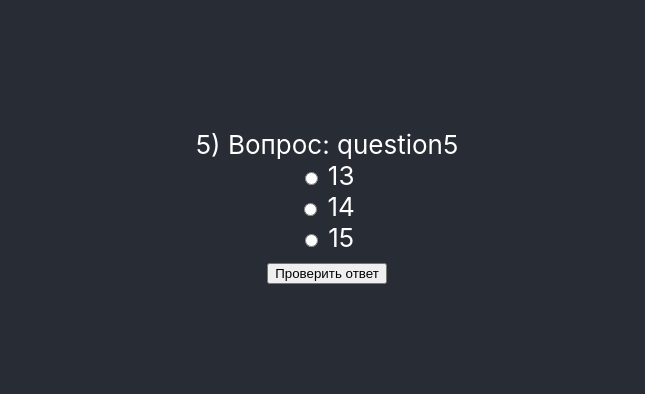
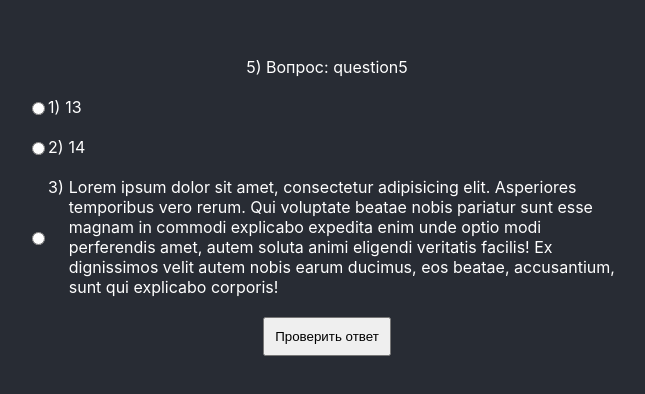
Before and after one commit to Khvostov-Nik/test, a React (Create React App) app: page / in a window 1280 px wide. Shown: the part 194-588 px from the top of the page, without its empty margins (313-958 px from the left). Built offline with nearby package versions, Linux system fonts and the light colour scheme.

Commit message:
решил почти все проблемы что были раньше

```diff
--- a/src/App.css
+++ b/src/App.css
@@ -1,16 +1,40 @@
-.App {
-  text-align: center;
-}
-
-
-
 .App-header {
   background-color: #282c34;
-  min-height: 100vh;
+
+}
+.container{
   display: flex;
   flex-direction: column;
+  width: 600px;
+  min-height: 100vh;
   align-items: center;
   justify-content: center;
-  font-size: calc(10px + 2vmin);
+  margin: 0 auto;
   color: white;
 }
+.btn{
+  max-width: 200px;
+  padding: 10px;
+}
+.answer,.question{
+  margin-bottom: 20px;
+}
+.answer{
+margin-right: auto;
+}
+.answer-text{
+  max-width: 580px;
+  margin-left: 5px;
+}
+.answer-inner{
+  display: flex;
+}
+/* .input-radio{
+  display: none;
+} */
+.err{
+  background-color:red;
+}
+.correct{
+  background-color: green;
+}
--- a/src/App.jsx
+++ b/src/App.jsx
@@ -1,104 +1,113 @@
-import "./App.css";
+import './App.css';
 
 function App() {
   const questions = [
     {
-      id: "1",
-      question: "Виды инструктажей, проводимые для рабочих профессий:",
-      true: "1",
+      id: '1',
+      question: 'Виды инструктажей, проводимые для рабочих профессий:',
+      true: '1',
       answers: {
-        a: "По программе первичного инструктажа для работников рабочих профессий",
-        b: "По программе вводного инструктажа",
-        c: "Программа не требуется",
+        a: 'По программе первичного инструктажа для работников рабочих профессий',
+        b: 'По программе вводного инструктажа',
+        c: 'Программа не требуется',
       },
     },
     {
-      id: "2",
-      question: "question2",
-      true: "2",
+      id: '2',
+      question: 'question2',
+      true: '2',
       answers: {
-        a: "4",
-        b: "5",
-        c: "6",
+        a: 'Lorem ipsum dolor sit amet.',
+        b: 'em ipsum dolor sit amet.',
+        c: '6Lorem ipsum nnndolor sit amet.',
       },
     },
     {
-      id: "3",
-      question: "question3",
-      true: "1",
+      id: '3',
+      question: 'question3',
+      true: '1',
       answers: {
-        a: "7",
-        b: "8",
-        c: "9",
+        a: '7',
+        b: '8',
+        c: '9',
       },
     },
     {
-      id: "4",
-      question: "question4",
-      true: "2",
+      id: '4',
+      question: 'question4',
+      true: '2',
       answers: {
-        a: "10",
-        b: "11",
-        c: "12",
+        a: '10',
+        b: '11',
+        c: '12',
       },
     },
     {
-      id: "5",
-      question: "question5",
-      true: "3",
+      id: '5',
+      question: 'question5',
+      true: '3',
       answers: {
-        a: "13",
-        b: "14",
-        c: "15",
+        a: '13',
+        b: '14',
+        c: 'Lorem ipsum dolor sit amet, consectetur adipisicing elit. Asperiores temporibus vero rerum. Qui voluptate beatae nobis pariatur sunt esse magnam in commodi explicabo expedita enim unde optio modi perferendis amet, autem soluta animi eligendi veritatis facilis! Ex dignissimos velit autem nobis earum ducimus, eos beatae, accusantium, sunt qui explicabo corporis!',
       },
     },
     {
-      id: "6",
-      question: "question6",
-      true: "2",
+      id: '6',
+      question: 'question6',
+      true: '2',
       answers: {
-        a: "16",
-        b: "17",
-        c: "18",
+        a: '16',
+        b: '17',
+        c: '18',
       },
     },
   ];
+  let count = 1;
+  const rand = Math.floor(Math.random() * questions.length);
+  const questionRand = questions[rand].question;
+  const id = questions[rand].id;
+  const answers = Object.entries(questions[rand].answers);
+  const answerRand = answers.sort(() => Math.random() - 0.5);
 
-  let rand = Math.floor(Math.random() * questions.length);
-  let questionRand = questions[rand].question;
-  let id = questions[rand].id;
-  // let trueAnswer = questions[rand].true;
-  let answers = Object.entries(questions[rand].answers);
-  let answerRand = answers.sort(() => Math.random() - 0.5);
+  const checkAnswer = () => {
+    const checkRadio =document.querySelector(
+      'input[name="answer"]:checked'
+      );
+    // const trueAnswer = questions[rand].true;
+      if (!checkRadio) {
 
-  let question = () => {
+        return
+    }
+  };
+
+  const question = () => {
     return (
-      <div key={id}>
+      <div className='question' key={id}>
         {id}) Вопрос: {questionRand}
       </div>
     );
   };
 
-//  const getValue =()=> document.querySelector('input[name="answer"]:checked').value;
-
-  let answerShow = answerRand.map((item) => {
+  const answerShow = answerRand.map((item) => {
     return (
-      <div key={item[0]}>
-        <label>
-          <input value={item[0]} type="radio" name="answer" id="{count++}" />
-          <span > {item[1]} </span>
+      <div className='answer'>
+        <label className='answer-inner'>
+          <input className='input-radio' value={item[0]} type='radio' name='answer' />
+          <div>{count++})</div>
+          <div className='answer-text'>{item[1]} </div>
         </label>
       </div>
     );
   });
 
   return (
-    <div className="App">
-      <header className="App-header">
-        <div>
+    <div className='App'>
+      <header className='App-header'>
+        <div class='container'>
           {question(questionRand)}
-          {answerShow }
-          <button>Проверить ответ</button>
+          {answerShow}
+          <button onClick={checkAnswer} className='btn'>Проверить ответ</button>
         </div>
       </header>
     </div>
--- a/src/index.css
+++ b/src/index.css
@@ -1,13 +1,9 @@
 body {
   margin: 0;
+  box-sizing:border-box;
   font-family: -apple-system, BlinkMacSystemFont, 'Segoe UI', 'Roboto', 'Oxygen',
     'Ubuntu', 'Cantarell', 'Fira Sans', 'Droid Sans', 'Helvetica Neue',
     sans-serif;
   -webkit-font-smoothing: antialiased;
   -moz-osx-font-smoothing: grayscale;
 }
-
-code {
-  font-family: source-code-pro, Menlo, Monaco, Consolas, 'Courier New',
-    monospace;
-}
```
